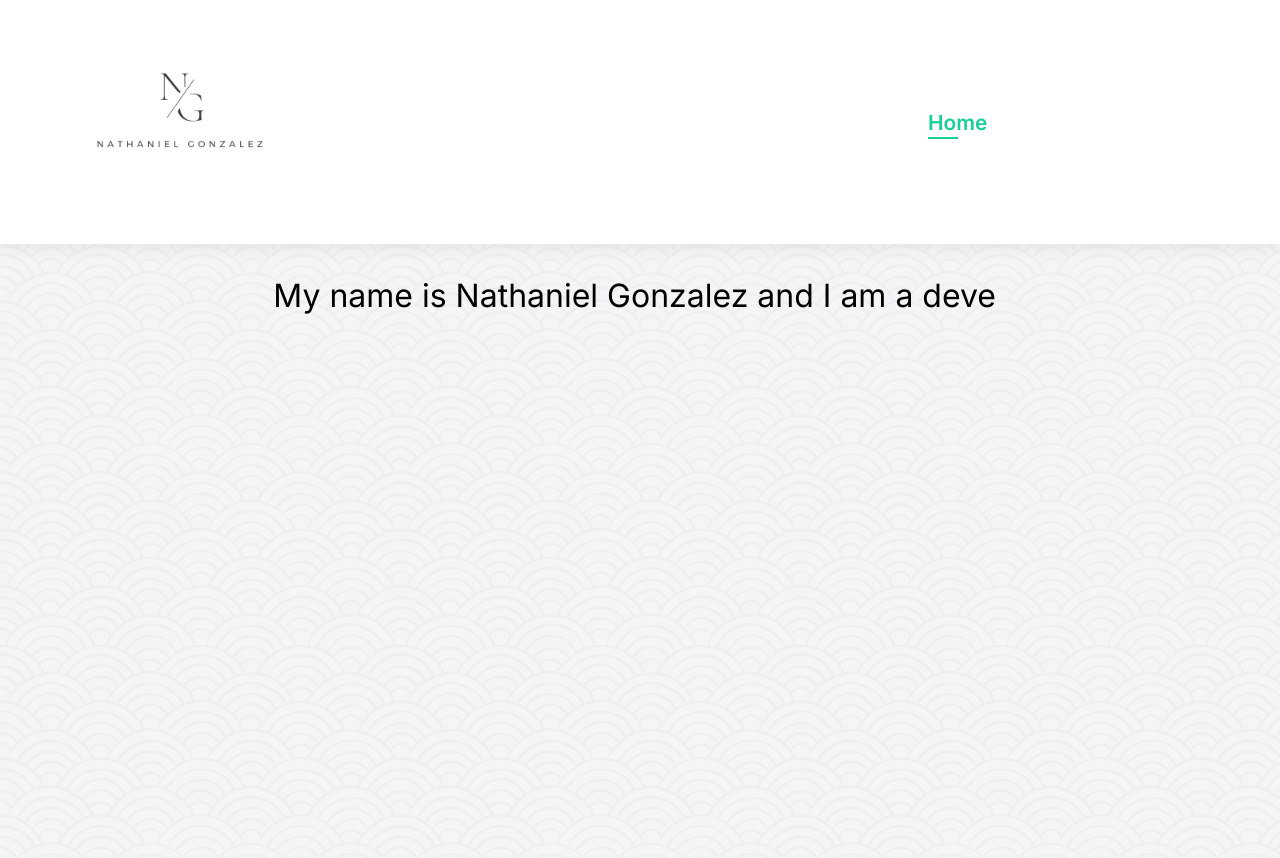
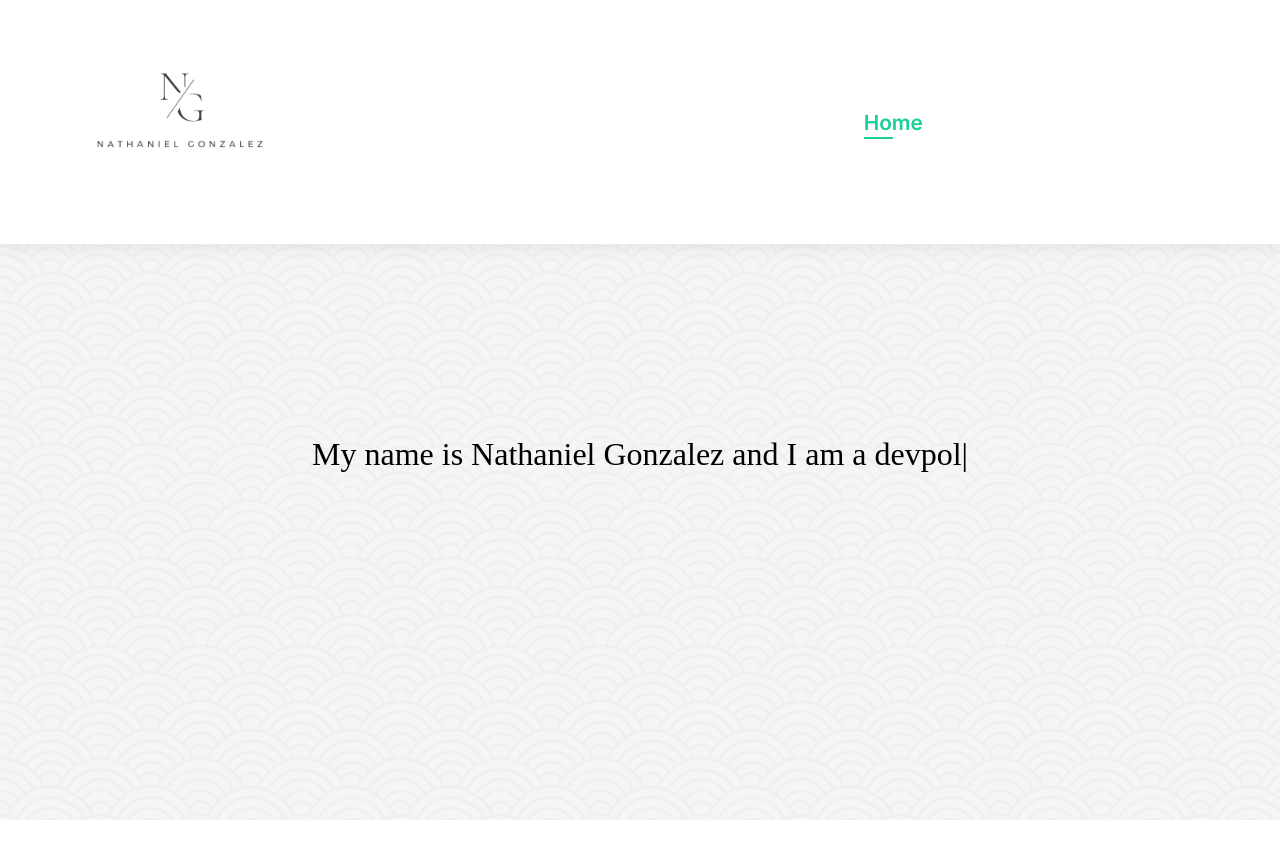
Before and after one commit to NathanielGonzalez52/Portfolio, a Next.js app: page / in a window 1280 px wide. Shown: the top 858 px of the page. After the commit the page ends 820 px from the top, so only its background shows below. Built offline with nearby package versions, Linux system fonts and the light colour scheme.

Commit message:
Change padding. Change navbar options.

```diff
--- a/app/layout.js
+++ b/app/layout.js
@@ -11,6 +11,11 @@
 export default function RootLayout({ children }) {
   return (
     <html lang="en">
+      <head>
+        <link rel="preconnect" href="https://fonts.googleapis.com"></link>
+        <link rel="preconnect" href="https://fonts.gstatic.com" crossorigin></link>
+        <link href="https://fonts.googleapis.com/css2?family=Cormorant+Garamond:wght@700&display=swap" rel="stylesheet"></link>
+      </head>
       <body className={inter.className}>{children}</body>
     </html>
   )
--- a/app/navbar.js
+++ b/app/navbar.js
@@ -32,10 +32,10 @@
                 Home
                 </Link></li>
                 <li><Link href="/sale" className={checkActivePath("/sale") ? 'active' : ''}>
-                Shop
+                About
                 </Link></li>
                 <li><Link href="/about" className={checkActivePath("/about") ? 'active' : ''}>
-                About
+                Contact Me
                 </Link></li>
             </ul>
             </div>
--- /dev/null
+++ b/app/typing.css
@@ -0,0 +1,3 @@
+.typing {
+    font-family: "Cormorant Garand", serif;
+}
--- a/app/typing.js
+++ b/app/typing.js
@@ -1,8 +1,10 @@
 import { TypeAnimation } from 'react-type-animation';
+import "./typing.css";
+
 
 const ExampleComponent = () => {
     return (
-      <TypeAnimation
+      <TypeAnimation className="typing"
         sequence={[
           // Same substring at the start will only be typed out once, initially
           'My name is Nathaniel Gonzalez',
--- a/app/welcome.css
+++ b/app/welcome.css
@@ -1,7 +1,7 @@
 .landing {
     background-image: url("../public/images/seigaiha.webp");
     width: 100%;
-    height: 100rem;
-    padding-top: 2rem;
+    height: 36rem;
+    padding-top: 12rem;
     text-align: center;
 }
```
